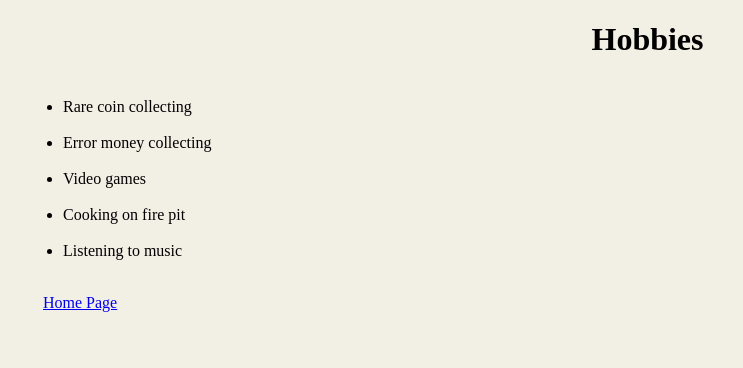
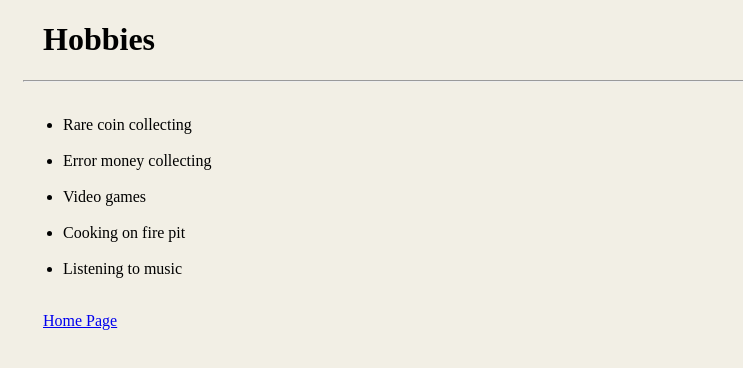
Before and after one commit to Ozy500/html-Oziel-Ibarra-resume, a plain HTML site: page hobbies.html in a window 1280 px wide. Shown: the whole page, without its empty margins (0-743 px from the left). Drawn offline with Linux system fonts and the light colour scheme.

Commit message:
Add files via upload

```diff
--- a/hobbies.html
+++ b/hobbies.html
@@ -11,7 +11,7 @@
             }
 
             h1{
-                text-align: center;
+                padding-left: 20px;
             }
 
             a{
@@ -21,6 +21,7 @@
         </head>
     <body>
         <h1>Hobbies</h1>
+        <hr />
         <ul><br />
             <li>Rare coin collecting</li><br />
             <li>Error money collecting</li><br />
```
Also changed, not shown: contact-me.html (+1 -1 lines).
